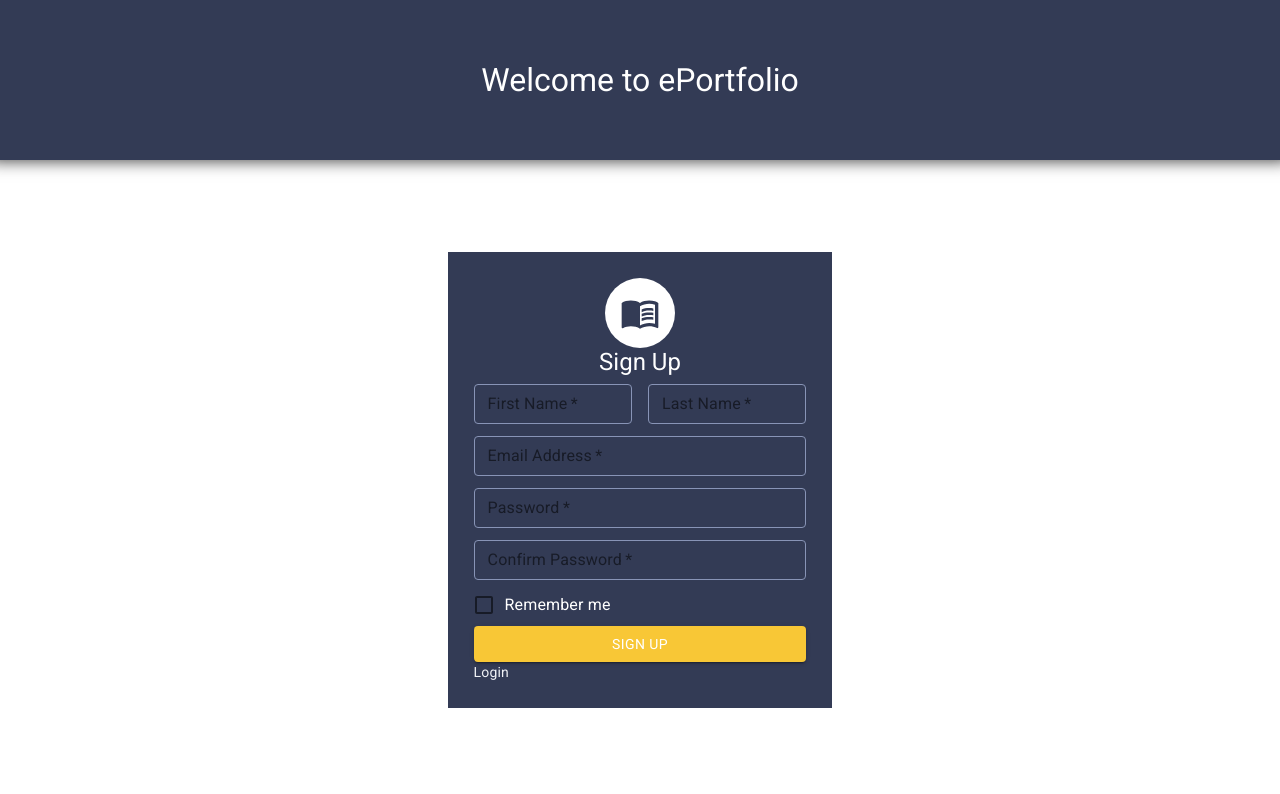
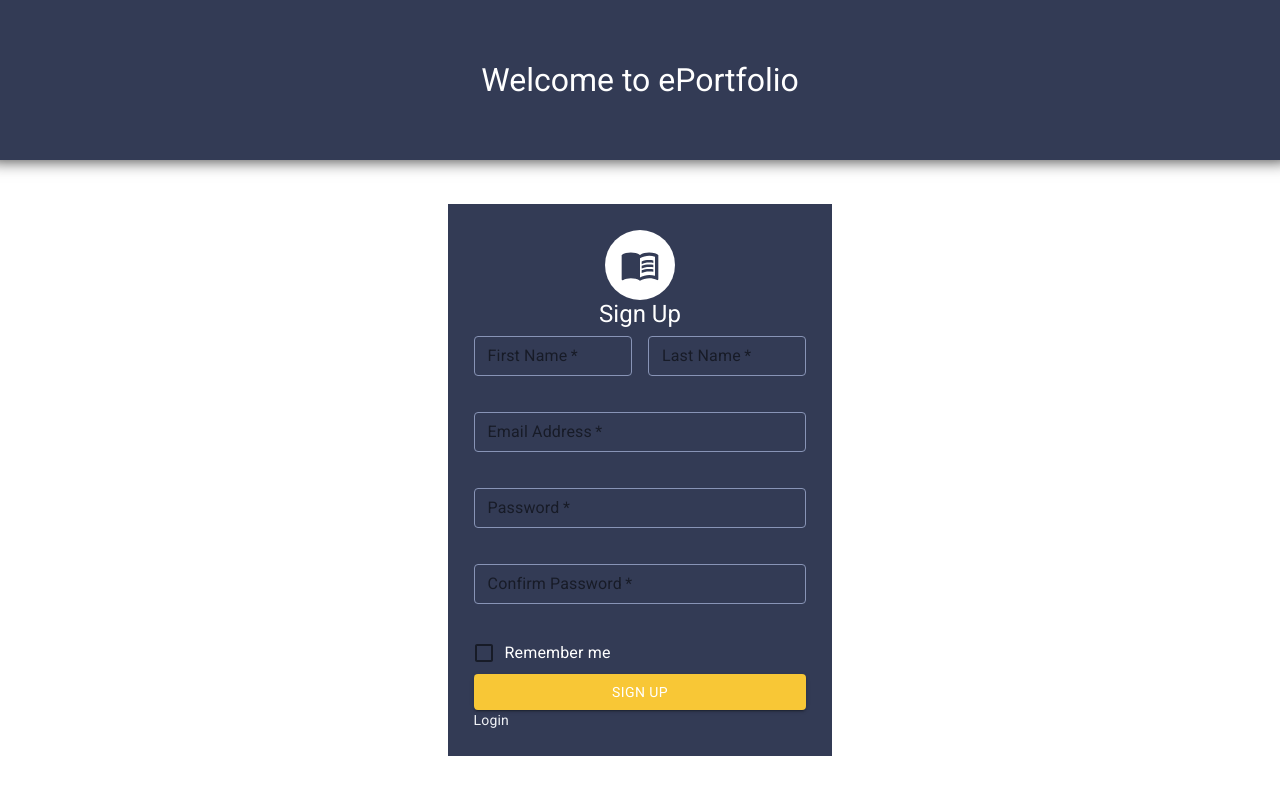
Before and after one commit to neerajhp/Academic-ePortfolio, a React (Create React App) app in the folder client/: page /signup in a window 1280 px wide. Shown: the top 794 px of the page. Built offline with nearby package versions, Linux system fonts and the light colour scheme.

Commit message:
Added form error messages on signup page

```diff
--- a/client/public/index.html
+++ b/client/public/index.html
@@ -10,7 +10,6 @@
       content="Web site created using create-react-app"
     />
 
-    <link rel="manifest" href="%PUBLIC_URL%/manifest.json" />
     <link rel="apple-touch-icon" href="%PUBLIC_URL%/logo192.png" />
     <!-- Icons -->
     <link
--- a/client/src/components/App.js
+++ b/client/src/components/App.js
@@ -1,21 +1,34 @@
-import React from 'react';
+import React, { useState } from 'react';
 import { BrowserRouter as Router, Switch, Route } from 'react-router-dom';
+import PrivateRoute from './PrivateRoute';
+import { AuthContext } from '../context/auth';
 import ProfilePage from '../pages/ProfilePage';
 import LoginPage from '../pages/LoginPage';
 import ResetPage from '../pages/ResetPage';
 import SignUpPage from '../pages/SignUpPage';
 
 function App() {
+  const existingTokens = JSON.parse(localStorage.getItem('tokens'));
+  const [authTokens, setAuthTokens] = useState(existingTokens);
+
+  const setTokens = (data) => {
+    localStorage.setItem('tokens', JSON.stringify(data));
+    setAuthTokens(data);
+  };
+
   return (
     <div>
+      <AuthContext.Provider value={false}>
         <Router>
           <Switch>
             <Route exact path='/' component={LoginPage} />
-          <Route path='/profile' component={ProfilePage} />
+
             <Route path='/reset' component={ResetPage} />
             <Route path='/signup' component={SignUpPage} />
+            <PrivateRoute path='/profile' component={ProfilePage} />
           </Switch>
         </Router>
+      </AuthContext.Provider>
     </div>
   );
 }
--- /dev/null
+++ b/client/src/components/PrivateRoute.js
@@ -0,0 +1,18 @@
+import React from 'react';
+import { Route, Redirect } from 'react-router-dom';
+import { useAuth } from '../context/auth';
+
+function PrivateRoute({ component: Component, ...rest }) {
+  const isAuthenticated = useAuth();
+
+  return (
+    <Route
+      {...rest}
+      render={(props) =>
+        isAuthenticated ? <Component {...props} /> : <Redirect to='/' />
+      }
+    />
+  );
+}
+
+export default PrivateRoute;
--- /dev/null
+++ b/client/src/context/auth.js
@@ -0,0 +1,7 @@
+import { createContext, useContext } from 'react';
+
+export const AuthContext = createContext();
+
+export function useAuth() {
+  return useContext(AuthContext);
+}
--- a/client/src/pages/LoginPage.js
+++ b/client/src/pages/LoginPage.js
@@ -84,6 +84,7 @@ const CssTextField = withStyles({
 const LoginPage = () => {
   // Styling
   const styles = useStyles();
+  const isError = true;
 
   return (
     <div className={styles.root}>
@@ -107,6 +108,8 @@ const LoginPage = () => {
               name='email'
               autoComplete='email'
               autoFocus
+              error={isError}
+              helperText={isError ? 'Please enter a valid email' : ' '}
             />
             <CssTextField
               variant='outlined'
--- a/client/src/pages/SignUpPage.js
+++ b/client/src/pages/SignUpPage.js
@@ -96,11 +96,13 @@ class SignUpPage extends React.Component {
       lastName: '',
       email: '',
       password: '',
+      confirmpassword: '',
       errors: {
-        firstName: '',
-        lastName: '',
-        email: '',
-        password: '',
+        firstName: false,
+        lastName: false,
+        email: false,
+        password: false,
+        confirmpassword: false,
       },
     };
   }
@@ -118,15 +120,17 @@ class SignUpPage extends React.Component {
 
     switch (name) {
       case 'firstName':
-        errors.firstName =
-          value.length < 5 ? 'Full Name must be 5 characters long!' : '';
+        errors.firstName = value.length < 5 ? true : false;
         break;
       case 'email':
-        errors.email = validEmailRegex.test(value) ? '' : 'Email is not valid!';
+        errors.email = validEmailRegex.test(value) ? true : false;
         break;
       case 'password':
-        errors.password =
-          value.length < 8 ? 'Password must be 8 characters long!' : '';
+        errors.password = value.length < 8 ? true : false;
+        break;
+      case 'confirmpassword':
+        errors.confirmpassword =
+          this.state.password !== this.state.confirmpassword ? true : false;
         break;
       default:
         break;
@@ -182,6 +186,12 @@ class SignUpPage extends React.Component {
                     name='firstName'
                     autoComplete=''
                     onChange={this.onChange}
+                    error={this.state.errors.firstName}
+                    helperText={
+                      this.state.errors.firstName
+                        ? 'Name must be longer than 5 characters'
+                        : ' '
+                    }
                   />
                 </Grid>
                 <Grid item xs={12} sm={6}>
@@ -204,6 +214,10 @@ class SignUpPage extends React.Component {
                 label='Email Address'
                 name='email'
                 onChange={this.onChange}
+                error={this.state.errors.email}
+                helperText={
+                  this.state.errors.email ? 'Please enter a valid email' : ' '
+                }
               />
               <CssTextField
                 variant='outlined'
@@ -215,6 +229,12 @@ class SignUpPage extends React.Component {
                 type='password'
                 id='password'
                 onChange={this.onChange}
+                error={this.state.errors.password}
+                helperText={
+                  this.state.errors.password
+                    ? 'Password must be 8 characters long!'
+                    : ' '
+                }
               />
               <CssTextField
                 variant='outlined'
@@ -225,7 +245,13 @@ class SignUpPage extends React.Component {
                 label='Confirm Password'
                 type='password'
                 id='confirmpassword'
-                autoComplete='current-password'
+                onChange={this.onChange}
+                error={this.state.errors.confirmpassword}
+                helperText={
+                  this.state.errors.confirmpassword
+                    ? 'Passwords do not match'
+                    : ' '
+                }
               />
               <FormControlLabel
                 control={<Checkbox value='remember' />}
```
Lines whose indentation alone changed are shown as unchanged.
